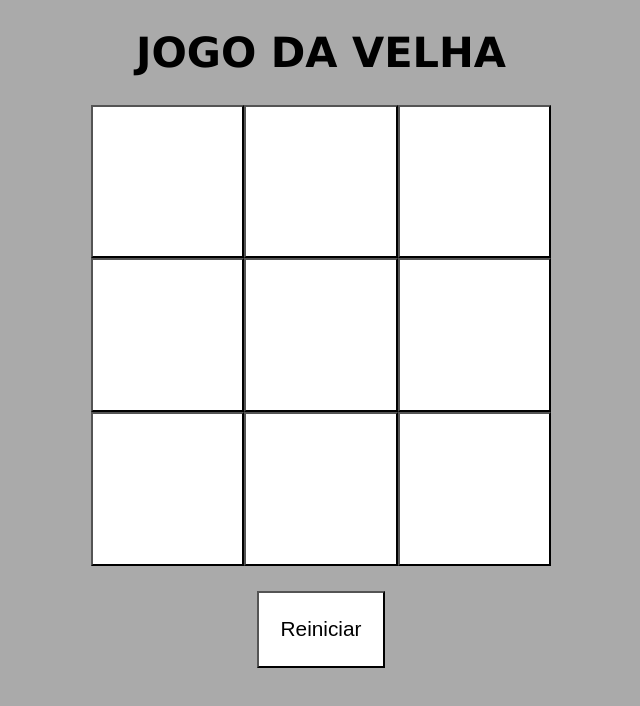
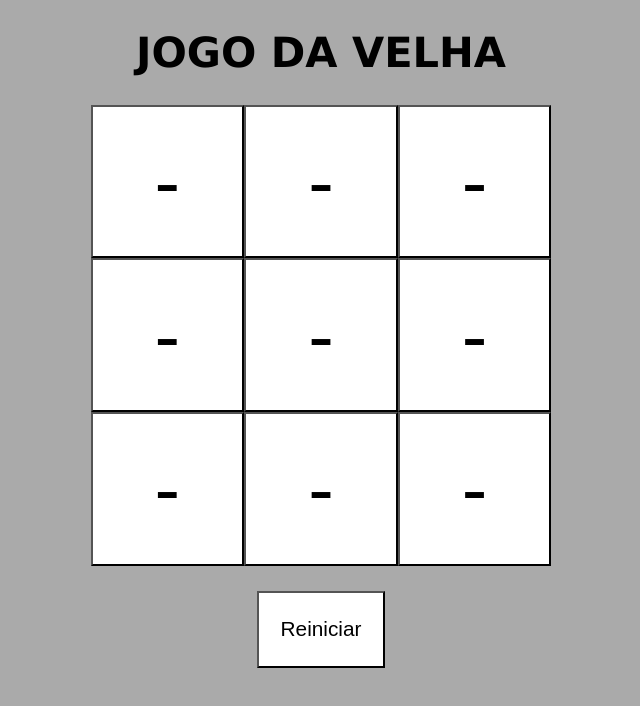
Before and after one commit to brunodavi/jogo-da-velha, a React (Create React App) app: page / in a window 1280 px wide. Shown: the top 706 px of the page, without its empty margins (319-959 px from the left). Built offline with nearby package versions, Linux system fonts and the light colour scheme.

Commit message:
Logica do tabuleiro v1.0

```diff
--- a/src/App.css
+++ b/src/App.css
@@ -44,13 +44,13 @@ body {
   font-size: 1.3em;
 }
 
-input {
+button {
   background-color: white;
   font-size: 6vw;
   width: 12vw;
   height:12vw;
   margin: 0;
-  color: white;
+  color: black;
 }
 
 #jogador {
--- a/src/container/game.jsx
+++ b/src/container/game.jsx
@@ -1,26 +1,44 @@
-import React, { Component, useState } from 'react';
+import React, { Component, useState, useEffect } from 'react';
 
 
 function Game() {
-  const [inputs, setInputs] = useState("-")
+  const [jogador, setJogador] = useState(true)
+  const [tabuleiro, setTabuleiro] = useState([['-','-','-'],['-','-','-'],['-','-','-']])
+
+  const restart = () => {
+    setJogador(true)
+    window.location.reload()
+  }
+
+  const suavez = ({target}) => {
+    let casa = document.getElementById(target.id).innerText
+    if (casa === '-') {
+      jogador ? casa = "X"
+      : casa = "O"
+      let newTabuleiro = tabuleiro
+      newTabuleiro[Number(target.id[0])][Number(target.id[3])] = casa
+      setTabuleiro(newTabuleiro)
+      setJogador(!jogador)
+    }
+  }
+
+
   return (
     <main>
-      <div>
-        <input type="button" value="_" />
-        <input type="button" value="_" />
-        <input type="button" value="_" />
-      </div>
-      <div>
-        <input type="button" value="_"/>
-        <input type="button" value="_"/>
-        <input type="button" value="_"/>
-      </div>
-      <div>
-        <input type="button" value="_"/>
-        <input type="button" value="_"/>
-        <input type="button" value="_"/>
-      </div>
-      <input type="button" value="Reiniciar" id="reiniciar" />
+    {
+      tabuleiro.map((linha, indexL) => (
+        <div key={indexL}>
+          {linha.map((coluna, indexC) =>(
+            <button key={`${indexL}, ${indexC}`} id={`${indexL}, ${indexC}`} type="button" onClick={suavez}>
+              {coluna}
+            </button>
+          ))}
+        </div>
+      ))
+    }
+      <button type="button" id="reiniciar" onClick={restart}>
+        Reiniciar
+      </button>
     </main>
 
   );
```
